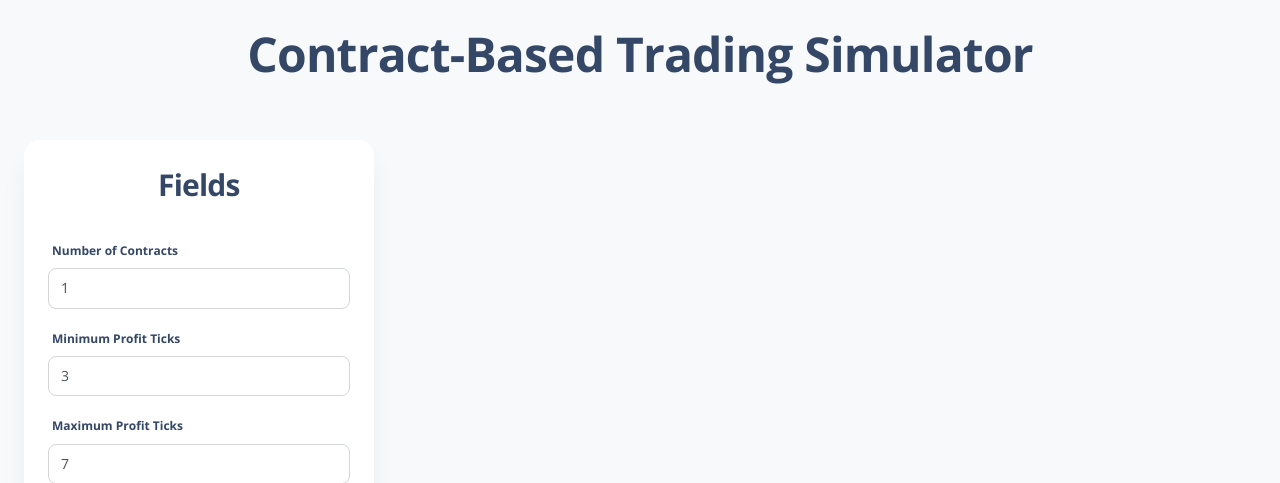
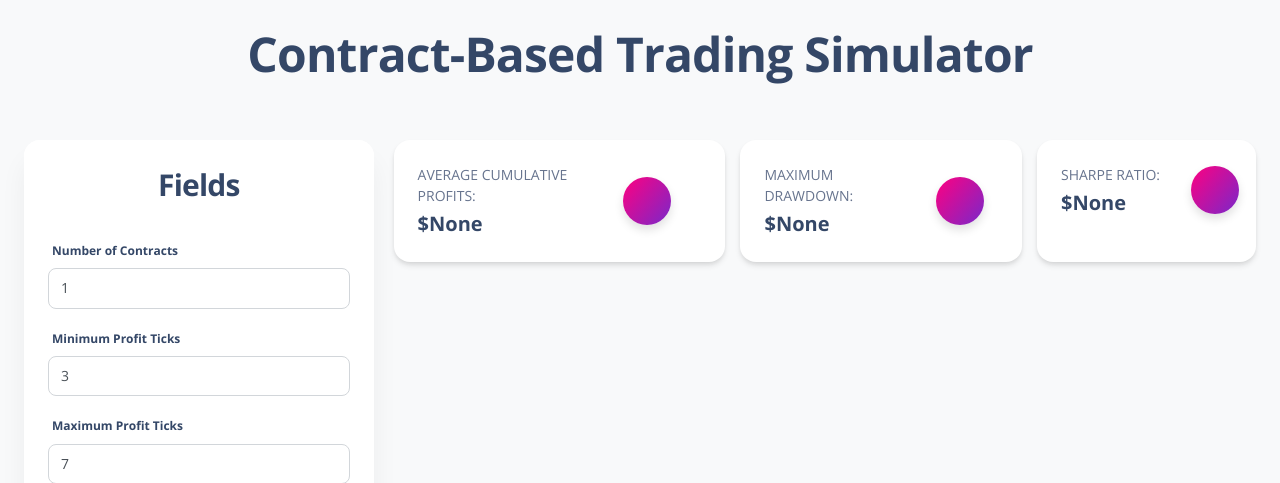
Before and after one commit to notitrader/flask-app-winrate, a Flask app: page / in a window 1280 px wide. Shown: the top 483 px of the page. Run offline with Flask 3, Linux system fonts and the light colour scheme; some libraries are stand-ins or nearby versions.

Commit message:
Update index.html

```diff
--- a/templates/index.html
+++ b/templates/index.html
@@ -24,6 +24,7 @@
                 </div>
                 <div class="card-body">
                     <form method="POST">
+                        <!-- Form Fields -->
                         <div class="mb-3">
                             <label for="contracts" class="form-label">Number of Contracts</label>
                             <select id="contracts" name="contracts" class="form-control">
@@ -77,6 +78,61 @@
 
         <!-- Right Container for Results -->
         <div class="right-container" style="flex: 1 1 70%; max-width: 70%;">
+            <!-- Small Cards for Summary Data -->
+            <div class="d-flex justify-content-between">
+                <div class="card shadow-sm border-0 me-2">
+                    <div class="card-body p-4">
+                        <div class="row align-items-center">
+                            <div class="col-8">
+                                <div class="numbers">
+                                    <p class="text-sm text-uppercase text-muted mb-1">Average Cumulative Profits:</p>
+                                    <h5 class="font-weight-bold mb-0">${{ avg_profit }} </h5>
+                                </div>
+                            </div>
+                            <div class="col-4 text-end">
+                                <div class="icon icon-shape bg-gradient-primary text-white rounded-circle shadow">
+                                    <i class="ni ni-money-coins text-lg"></i>
+                                </div>
+                            </div>
+                        </div>
+                    </div>
+                </div>
+                <div class="card shadow-sm border-0 me-2">
+                    <div class="card-body p-4">
+                        <div class="row align-items-center">
+                            <div class="col-8">
+                                <div class="numbers">
+                                    <p class="text-sm text-uppercase text-muted mb-1">Maximum Drawdown:</p>
+                                    <h5 class="font-weight-bold mb-0">${{ max_drawdown }} </h5>
+                                </div>
+                            </div>
+                            <div class="col-4 text-end">
+                                <div class="icon icon-shape bg-gradient-primary text-white rounded-circle shadow">
+                                    <i class="ni ni-money-coins text-lg"></i>
+                                </div>
+                            </div>
+                        </div>
+                    </div>
+                </div>
+                <div class="card shadow-sm border-0">
+                    <div class="card-body p-4">
+                        <div class="row align-items-center">
+                            <div class="col-8">
+                                <div class="numbers">
+                                    <p class="text-sm text-uppercase text-muted mb-1">Sharpe Ratio:</p>
+                                    <h5 class="font-weight-bold mb-0">${{ sharpe_ratio }} </h5>
+                                </div>
+                            </div>
+                            <div class="col-4 text-end">
+                                <div class="icon icon-shape bg-gradient-primary text-white rounded-circle shadow">
+                                    <i class="ni ni-money-coins text-lg"></i>
+                                </div>
+                            </div>
+                        </div>
+                    </div>
+                </div>
+            </div>
+
             <!-- Simulation Results -->
             {% if df_combined_html %}
             <div class="card mt-4">
@@ -87,9 +143,6 @@
                     <div class="table-responsive" style="max-height: 400px; overflow-y: auto;">
                         {{ df_combined_html|safe }}
                     </div>
-                    <p class="text-muted">Average Cumulative Profits: ${{ avg_profit }}</p>
-                    <p class="text-muted">Maximum Drawdown: ${{ max_drawdown }}</p>
-                    <p class="text-muted">Sharpe Ratio: {{ sharpe_ratio }}</p>
                 </div>
             </div>
             {% endif %}
```
